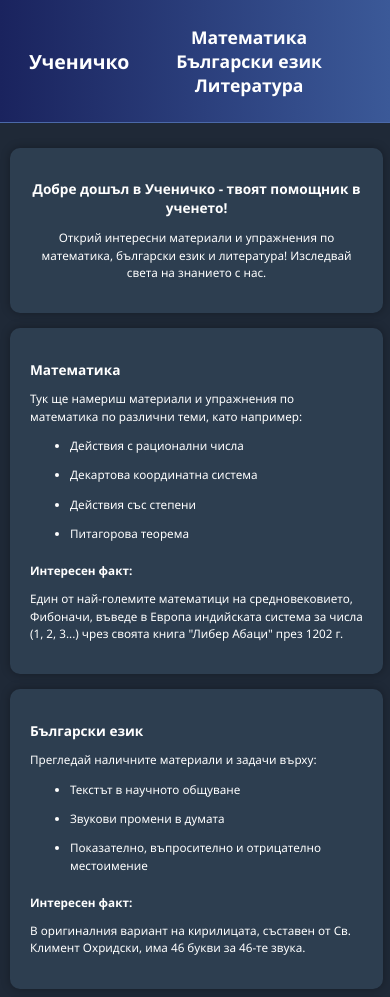
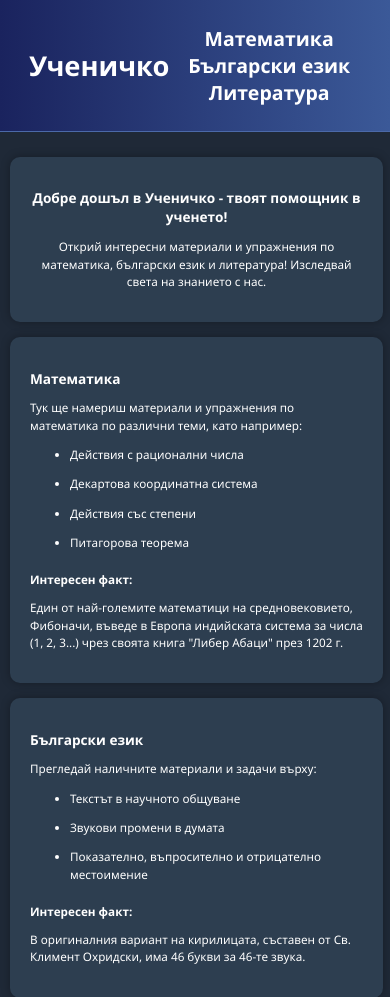
Before and after one commit to usarana/uchenichko, a plain HTML site: page index.html in a window 390 px wide. Shown: the top 997 px of the page. Drawn offline with Linux system fonts and the light colour scheme.

Commit message:
Slight adjustment for mobile users

```diff
--- a/static/css/style.css
+++ b/static/css/style.css
@@ -143,11 +143,11 @@ table, th, td { /* Таблица */
   }
   nav a {
     margin: 0 2vw;
-    font-size: 4.5vw;
+    font-size: 5vw;
   }
   .logo a {
     margin: 0 1vw;
-    font-size: 5vw;
+    font-size: 7vw;
   }
   main {
     padding: 10px;
```
